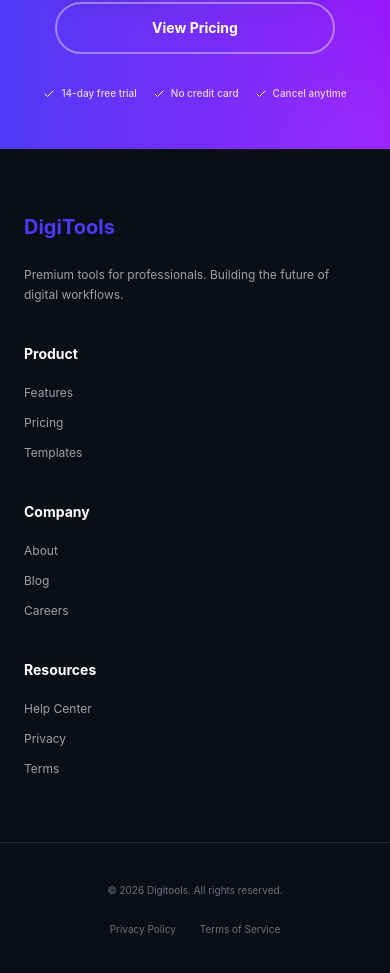
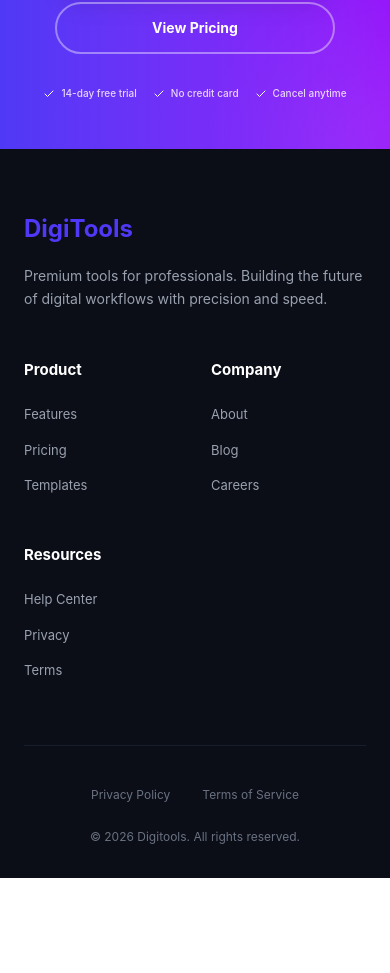
Before and after one commit to codewithjakaria/DigiTools-Platform, a React (Vite) app: page / in a window 390 px wide. Shown: the part 7253-8226 px from the top of the page. After the commit the page ends 8131 px from the top, so only its background shows below. Built offline with nearby package versions, Linux system fonts and the light colour scheme.

Commit message:
footer section responsive

```diff
--- a/src/App.jsx
+++ b/src/App.jsx
@@ -626,47 +626,79 @@ function App() {
         </div>
       </section>
 
-      <footer className="bg-[#0B0D17] pt-16 md:pt-20 pb-10 text-white">
-        <div className="max-w-7xl mx-auto px-6 grid grid-cols-1 sm:grid-cols-2 md:grid-cols-4 gap-10 md:gap-12 border-b border-gray-800 pb-16">
-          <div className="sm:col-span-2 md:col-span-1">
-            <h2 className="text-xl md:text-2xl font-bold mb-6 text-[#4F39F6]">
+      <footer className="bg-[#0B0D17] pt-16 md:pt-24 pb-8 text-white">
+        <div className="max-w-7xl mx-auto px-6">
+          <div className="grid grid-cols-2 md:grid-cols-4 lg:grid-cols-5 gap-y-12 gap-x-8 border-b border-gray-800/60 pb-16">
+            <div className="col-span-2 lg:col-span-2">
+              <h2 className="text-2xl font-bold mb-5 text-[#4F39F6]">
                 DigiTools
               </h2>
-            <p className="text-gray-400 text-xs md:text-[13px] leading-relaxed max-w-xs">
+              <p className="text-gray-400 text-[14px] leading-relaxed max-w-sm">
                 Premium tools for professionals. Building the future of digital
-              workflows.
+                workflows with precision and speed.
               </p>
             </div>
-          <div>
-            <h4 className="font-bold mb-5 md:mb-6 text-sm">Product</h4>
-            <ul className="text-gray-400 text-[12px] space-y-3">
-              <li>Features</li>
-              <li>Pricing</li>
-              <li>Templates</li>
+
+            <div className="col-span-1">
+              <h4 className="font-bold mb-6 text-[15px] text-white">Product</h4>
+              <ul className="text-gray-400 text-[13px] space-y-4">
+                <li className="hover:text-[#4F39F6] cursor-pointer transition-colors">
+                  Features
+                </li>
+                <li className="hover:text-[#4F39F6] cursor-pointer transition-colors">
+                  Pricing
+                </li>
+                <li className="hover:text-[#4F39F6] cursor-pointer transition-colors">
+                  Templates
+                </li>
               </ul>
             </div>
-          <div>
-            <h4 className="font-bold mb-5 md:mb-6 text-sm">Company</h4>
-            <ul className="text-gray-400 text-[12px] space-y-3">
-              <li>About</li>
-              <li>Blog</li>
-              <li>Careers</li>
+
+            <div className="col-span-1">
+              <h4 className="font-bold mb-6 text-[15px] text-white">Company</h4>
+              <ul className="text-gray-400 text-[13px] space-y-4">
+                <li className="hover:text-[#4F39F6] cursor-pointer transition-colors">
+                  About
+                </li>
+                <li className="hover:text-[#4F39F6] cursor-pointer transition-colors">
+                  Blog
+                </li>
+                <li className="hover:text-[#4F39F6] cursor-pointer transition-colors">
+                  Careers
+                </li>
               </ul>
             </div>
-          <div>
-            <h4 className="font-bold mb-5 md:mb-6 text-sm">Resources</h4>
-            <ul className="text-gray-400 text-[12px] space-y-3">
-              <li>Help Center</li>
-              <li>Privacy</li>
-              <li>Terms</li>
+
+            <div className="col-span-1 md:pt-0">
+              <h4 className="font-bold mb-6 text-[15px] text-white">
+                Resources
+              </h4>
+              <ul className="text-gray-400 text-[13px] space-y-4">
+                <li className="hover:text-[#4F39F6] cursor-pointer transition-colors">
+                  Help Center
+                </li>
+                <li className="hover:text-[#4F39F6] cursor-pointer transition-colors">
+                  Privacy
+                </li>
+                <li className="hover:text-[#4F39F6] cursor-pointer transition-colors">
+                  Terms
+                </li>
               </ul>
             </div>
           </div>
-        <div className="max-w-7xl mx-auto px-6 mt-10 flex flex-col md:flex-row justify-between items-center text-gray-500 text-[10px] md:text-[11px] gap-6">
-          <p>© 2026 Digitools. All rights reserved.</p>
-          <div className="flex gap-6 md:gap-8">
-            <span>Privacy Policy</span>
-            <span>Terms of Service</span>
+
+          <div className="mt-10 flex flex-col md:flex-row justify-between items-center gap-6">
+            <p className="text-gray-500 text-[12px] text-center md:text-left order-2 md:order-1">
+              © 2026 Digitools. All rights reserved.
+            </p>
+            <div className="flex items-center gap-8 text-gray-500 text-[12px] order-1 md:order-2">
+              <span className="hover:text-white cursor-pointer transition-colors">
+                Privacy Policy
+              </span>
+              <span className="hover:text-white cursor-pointer transition-colors">
+                Terms of Service
+              </span>
+            </div>
           </div>
         </div>
       </footer>
```
Lines whose indentation alone changed are shown as unchanged.
